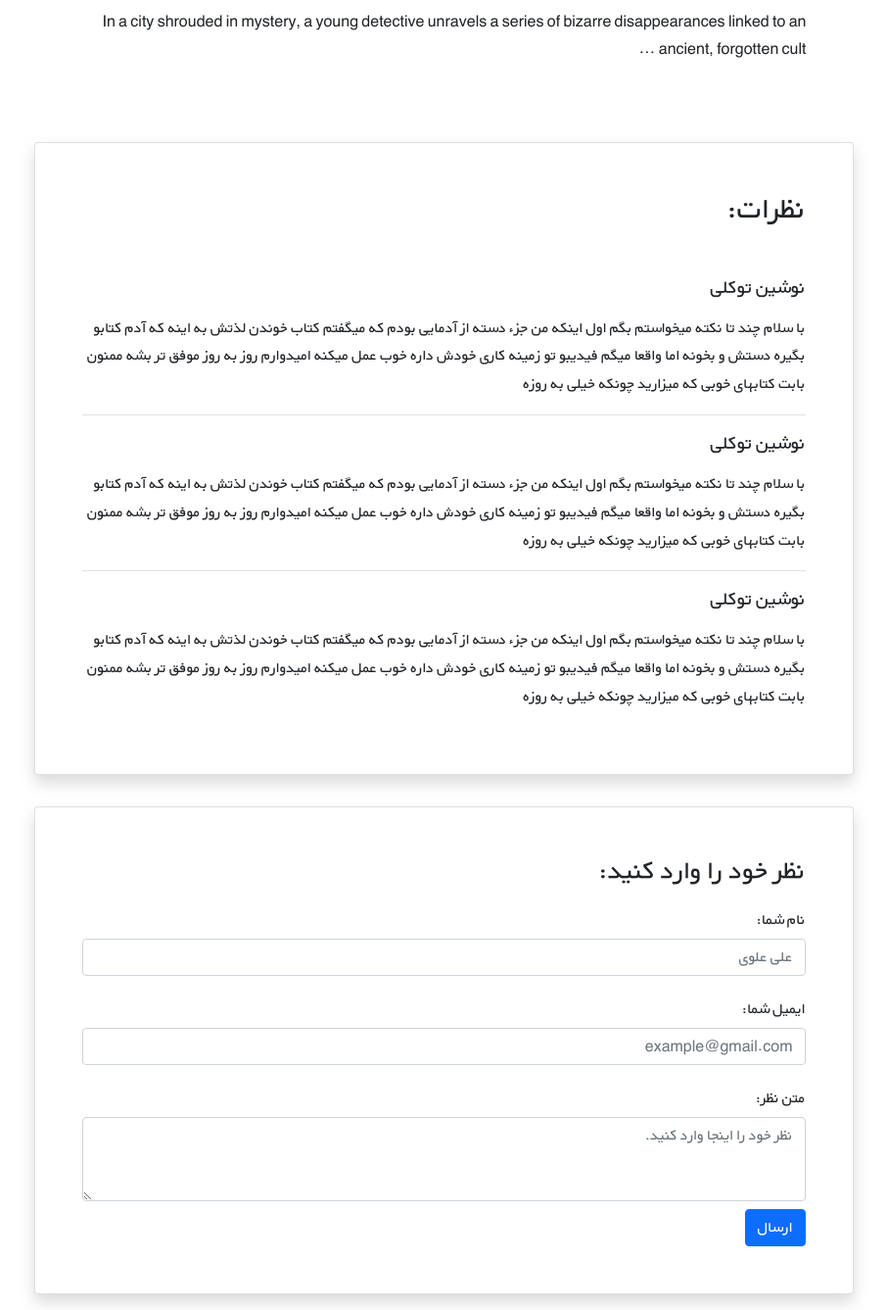
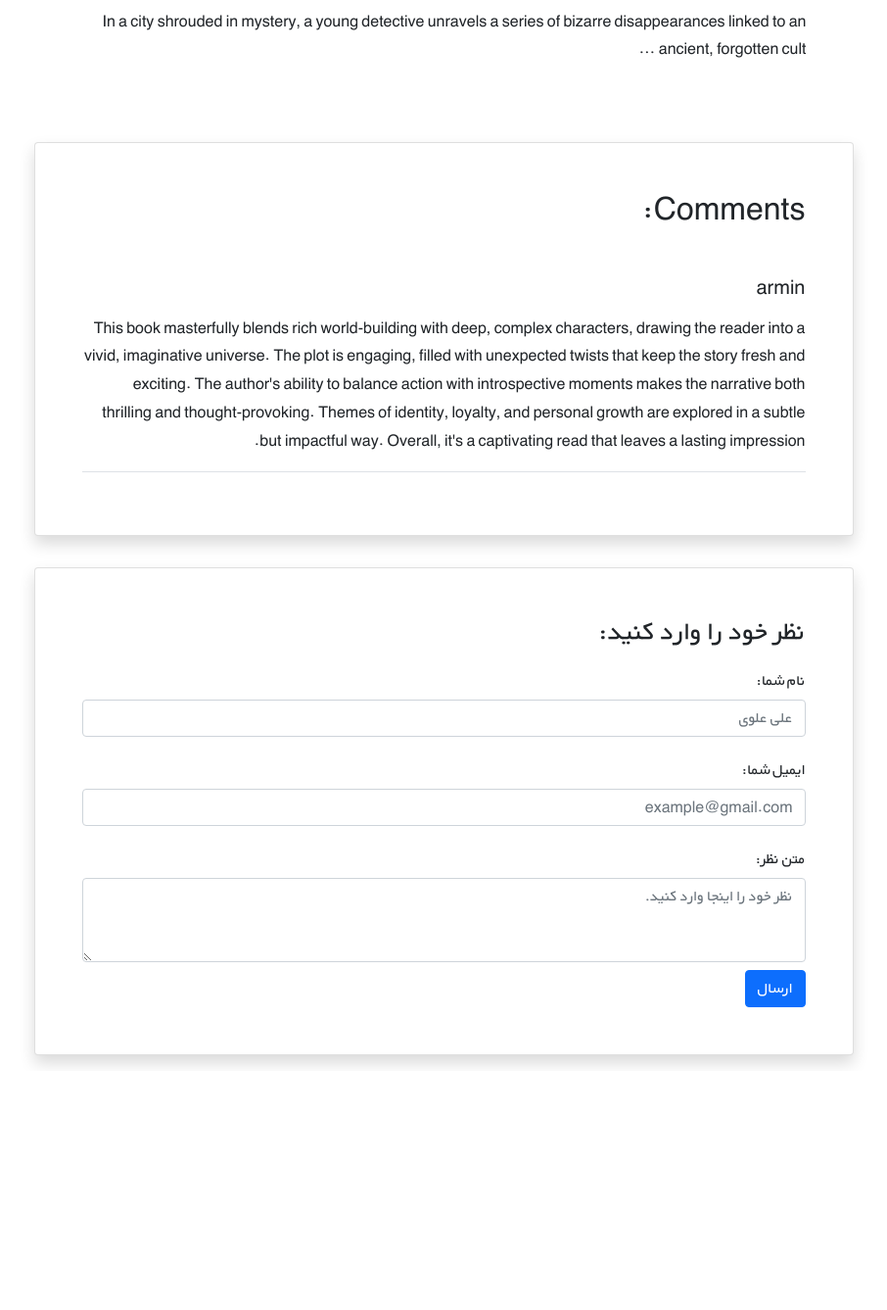
Before and after one commit to arminqk/django_bookstore, a Django app: page /books/1/ in a window 1280 px wide. Shown: the part 330-1667 px from the top of the page at 98% size, without its empty margins (187-1093 px from the left). After the commit the page ends 1418 px from the top, so only its background shows below. Run offline with Django 4.2, Linux system fonts and the light colour scheme; data comes from the database, SQL or seed files in the repository; both versions use the stored data as it was after the commit.

Commit message:
render book comments in detail view

```diff
--- a/books/templates/books/book_detail.html
+++ b/books/templates/books/book_detail.html
@@ -37,25 +37,15 @@
 
             <div class="d-flex justify-content-center">
                 <div class="card shadow my-3 p-5 w-sm-75 w-100">
-                    <h2 class="mb-5">نظرات:</h2>
-                    <div class="border-bottom mb-3">
-                        <h5 class="mb-3">نوشین توکلی</h5>
-                        <p>با سلام چند تا نکته میخواستم بگم اول اینکه من جزء دسته از آدمایی بودم که میگفتم کتاب خوندن لذتش
-                            به اینه که آدم کتابو بگیره دستش و بخونه اما واقعا میگم فیدیبو تو زمینه کاری خودش داره خوب عمل
-                            میکنه امیدوارم روز به روز موفق تر بشه ممنون بابت کتابهای خوبی که میزارید چونکه خیلی به روزه</p>
-                    </div>
-                    <div class="border-bottom mb-3">
-                        <h5 class="mb-3">نوشین توکلی</h5>
-                        <p>با سلام چند تا نکته میخواستم بگم اول اینکه من جزء دسته از آدمایی بودم که میگفتم کتاب خوندن لذتش
-                            به اینه که آدم کتابو بگیره دستش و بخونه اما واقعا میگم فیدیبو تو زمینه کاری خودش داره خوب عمل
-                            میکنه امیدوارم روز به روز موفق تر بشه ممنون بابت کتابهای خوبی که میزارید چونکه خیلی به روزه</p>
-                    </div>
-                    <div>
-                        <h5 class="mb-3">نوشین توکلی</h5>
-                        <p>با سلام چند تا نکته میخواستم بگم اول اینکه من جزء دسته از آدمایی بودم که میگفتم کتاب خوندن لذتش
-                            به اینه که آدم کتابو بگیره دستش و بخونه اما واقعا میگم فیدیبو تو زمینه کاری خودش داره خوب عمل
-                            میکنه امیدوارم روز به روز موفق تر بشه ممنون بابت کتابهای خوبی که میزارید چونکه خیلی به روزه</p>
-                    </div>
+                    <h2 class="mb-5">Comments:</h2>
+                    {% for comment in comments %}
+
+                        <div class="border-bottom mb-3">
+                            <h5 class="mb-3"> {{ comment.user.username }}</h5>
+                            <p>{{ comment.text|linebreaks }}</p>
+                        </div>
+                    {% endfor %}
+
                 </div>
             </div>
 
--- a/books/urls.py
+++ b/books/urls.py
@@ -1,8 +1,8 @@
 from django.urls import path
-from .views import BookListView , BookDetailView , BookCreateView , BookUpdateView , BookDeleteView
+from .views import BookListView ,  BookCreateView , BookUpdateView , BookDeleteView , book_detail_view
 urlpatterns = [
     path('', BookListView.as_view() , name = 'book_list'),
-    path('<int:pk>/', BookDetailView.as_view() , name = 'book_detail'),
+    path('<int:pk>/', book_detail_view , name = 'book_detail'),
     path('new/', BookCreateView.as_view() , name = 'book_create'),
     path('<int:pk>/edit',BookUpdateView.as_view() , name = 'book_update'),
     path('<int:pk>/delete',BookDeleteView.as_view() , name = 'book_delete' ),
--- a/books/views.py
+++ b/books/views.py
@@ -1,5 +1,6 @@
 from django.shortcuts import render
 from django.urls import reverse_lazy
+from django.shortcuts import get_object_or_404
 # Create your views here.
 from django.views import generic
 from .models import Book
@@ -10,9 +11,17 @@ class BookListView(generic.ListView):
     template_name = 'books/book_list.html'
     context_object_name = 'books'
 
-class BookDetailView(generic.DetailView):
-    model = Book
-    template_name = 'books/book_detail.html'
+#class BookDetailView(generic.DetailView):
+#    model = Book
+#    template_name = 'books/book_detail.html'
+
+def book_detail_view(request,pk):
+    book = get_object_or_404(Book , pk=pk)
+    #book comments
+    book_comments = book.comments.all()
+    return render(request , 'books/book_detail.html' , {'book':book , 'comments':book_comments})
+
+
 
 class BookCreateView(generic.CreateView):
     model = Book
```
Also changed, not shown: db.sqlite3.
